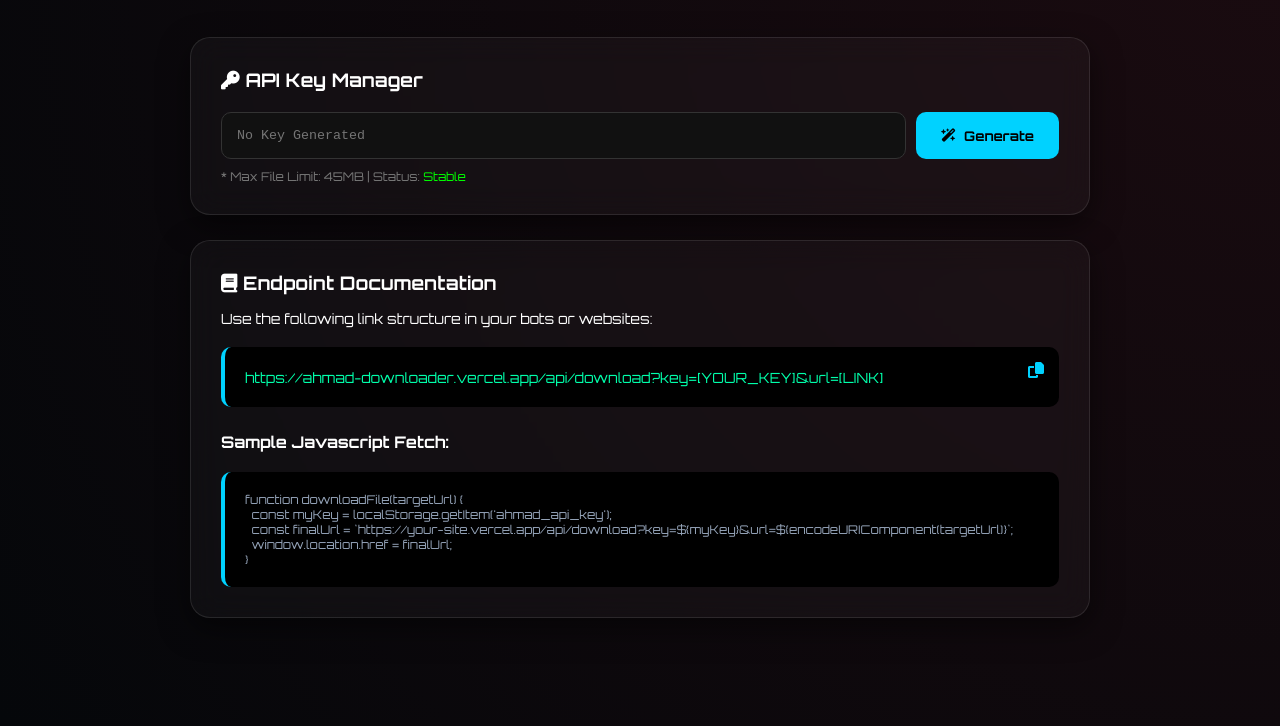
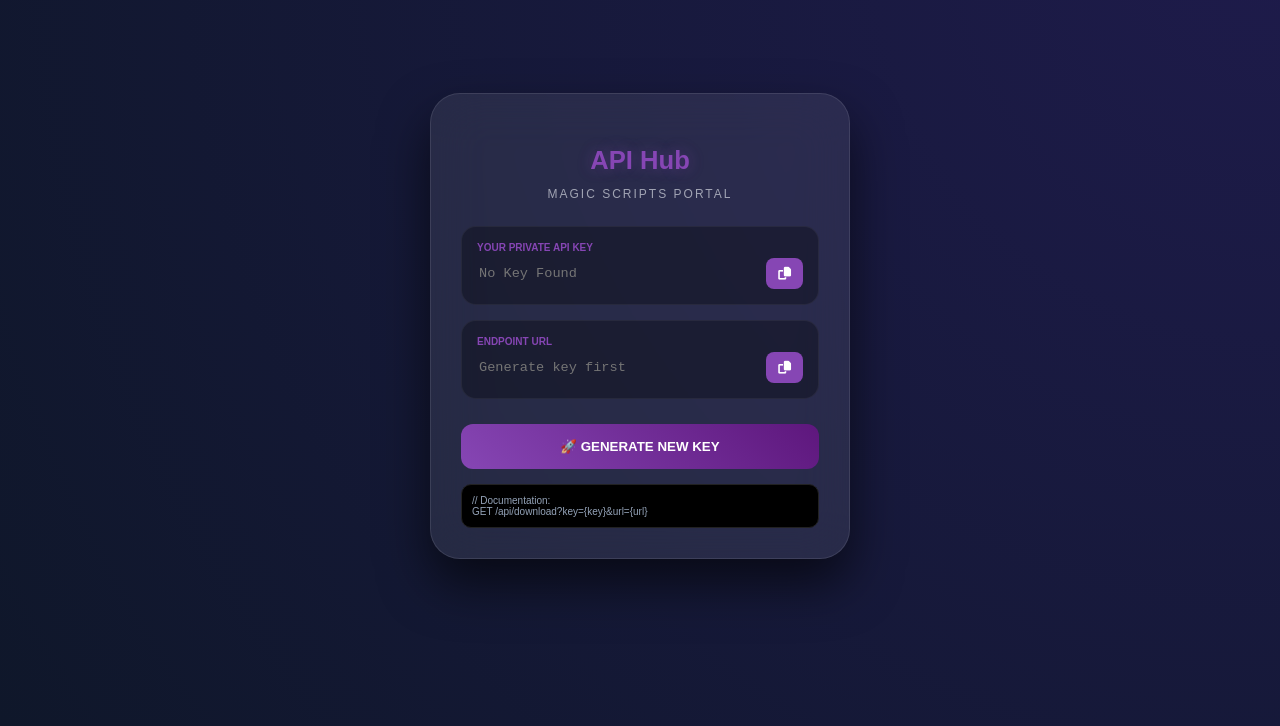
Before and after one commit to ahmad-bhai/ahmad-bhai-social-downloader, a website: page api.html in a window 1280 px wide. Shown: the part 74-800 px from the top of the page. Drawn offline with Linux system fonts and the light colour scheme.

Commit message:
Update api.html

```diff
--- a/api.html
+++ b/api.html
@@ -3,127 +3,99 @@
 <head>
     <meta charset="UTF-8">
     <meta name="viewport" content="width=device-width, initial-scale=1.0">
-    <title>Ahmad Bhai - API Cloud</title>
+    <title>Ahmad Bhai - API Portal</title>
     <link rel="stylesheet" href="https://cdnjs.cloudflare.com/ajax/libs/font-awesome/6.4.0/css/all.min.css">
     <style>
-        :root { --neon: #ff0055; --cyan: #00d2ff; --bg: #05070a; }
-        * { margin:0; padding:0; box-sizing:border-box; font-family:'Orbitron', sans-serif; }
-        body { background: var(--bg); color: white; min-height: 100vh; padding: 20px; background-image: radial-gradient(circle at top right, #1a0b10, transparent); }
+        :root { --accent: #8646B4; --glass: rgba(255, 255, 255, 0.08); --text: #f1f5f9; }
+        body { margin: 0; font-family: 'Poppins', sans-serif; background: radial-gradient(circle at top right, #1e1b4b, #0f172a); color: var(--text); display: flex; justify-content: center; align-items: center; min-height: 100vh; overflow: hidden; }
 
-        .container { max-width: 900px; margin: auto; }
-        .glass-card {
-            background: rgba(255, 255, 255, 0.03); backdrop-filter: blur(15px);
-            border: 1px solid rgba(255, 255, 255, 0.1); border-radius: 20px;
-            padding: 30px; margin-bottom: 25px; box-shadow: 0 10px 30px rgba(0,0,0,0.5);
-        }
+        .container { width: 90%; max-width: 420px; background: var(--glass); backdrop-filter: blur(25px); border: 1px solid rgba(255, 255, 255, 0.1); border-radius: 30px; padding: 30px; text-align: center; box-shadow: 0 25px 50px rgba(0, 0, 0, 0.6); box-sizing: border-box; }
 
-        .header { text-align: center; margin-bottom: 40px; }
-        .header h1 { font-size: 28px; color: var(--cyan); text-shadow: 0 0 10px var(--cyan); }
+        h2 { color: var(--accent); margin-bottom: 5px; font-size: 1.6rem; text-shadow: 0 0 15px rgba(134, 70, 180, 0.4); }
+        .sub-text { font-size: 0.75rem; opacity: 0.6; margin-bottom: 25px; letter-spacing: 2px; }
 
-        .key-section { display: flex; gap: 10px; margin-top: 20px; }
-        input {
-            flex: 1; background: #111; border: 1px solid #333; color: white;
-            padding: 15px; border-radius: 10px; outline: none; font-family: monospace;
-        }
+        .api-box { background: rgba(0,0,0,0.3); padding: 15px; border-radius: 15px; border: 1px solid rgba(255,255,255,0.05); margin-bottom: 15px; position: relative; }
+        .label { font-size: 10px; color: var(--accent); text-align: left; display: block; margin-bottom: 5px; font-weight: bold; }
 
-        .btn {
-            padding: 15px 25px; border-radius: 10px; border: none; font-weight: bold;
-            cursor: pointer; transition: 0.3s; display: flex; align-items: center; gap: 8px;
-        }
-        .btn-gen { background: var(--cyan); color: #000; }
-        .btn-del { background: var(--neon); color: white; display: none; }
+        .row { display: flex; gap: 8px; align-items: center; }
+        .input-box { flex: 1; background: transparent; border: none; color: #00ffaa; font-family: monospace; font-size: 0.85rem; outline: none; white-space: nowrap; overflow: hidden; text-overflow: ellipsis; }
 
-        .docs { background: #000; padding: 20px; border-radius: 10px; border-left: 4px solid var(--cyan); margin-top: 20px; position: relative; }
-        .copy-icon { position: absolute; right: 15px; top: 15px; cursor: pointer; color: var(--cyan); }
-        code { color: #00ffaa; word-break: break-all; font-size: 14px; }
+        .copy-btn { background: var(--accent); color: white; border: none; padding: 8px 12px; border-radius: 8px; cursor: pointer; transition: 0.3s; font-size: 0.8rem; }
+        .copy-btn:hover { transform: scale(1.1); }
 
-        .limit-info { font-size: 12px; color: #777; margin-top: 10px; }
+        .btn-main { width: 100%; padding: 15px; border: none; border-radius: 12px; background: linear-gradient(45deg, #8646B4, #5E177D); color: white; font-weight: bold; cursor: pointer; margin-top: 10px; transition: 0.3s; }
+        .btn-main:hover { box-shadow: 0 0 20px var(--accent); }
+        .btn-del { background: #ef4444; margin-top: 10px; font-size: 0.8rem; padding: 10px; display: none; }
+
+        .code-area { background: #000; padding: 10px; border-radius: 10px; font-size: 10px; text-align: left; margin-top: 15px; color: #94a3b8; border: 1px solid #222; max-height: 80px; overflow-y: auto; word-break: break-all; }
     </style>
-    <link href="https://fonts.googleapis.com/css2?family=Orbitron:wght@400;700&display=swap" rel="stylesheet">
 </head>
 <body>
 
 <div class="container">
-    <div class="header">
-        <h1><i class="fa-solid fa-microchip"></i> AHMAD BHAI DEVELOPER API</h1>
-        <p style="color: #666; font-size: 13px;">Enterprise Level Downloader Bridge</p>
+    <h2>API Hub</h2>
+    <p class="sub-text">MAGIC SCRIPTS PORTAL</p>
+
+    <div class="api-box">
+        <span class="label">YOUR PRIVATE API KEY</span>
+        <div class="row">
+            <input type="text" id="keyVal" class="input-box" readonly placeholder="No Key Found">
+            <button class="copy-btn" onclick="copyIt('keyVal')"><i class="fa-solid fa-copy"></i></button>
+        </div>
     </div>
 
-    <div class="glass-card">
-        <h3><i class="fa-solid fa-key"></i> API Key Manager</h3>
-        <div class="key-section">
-            <input type="text" id="apiKeyDisplay" readonly placeholder="No Key Generated">
-            <button class="btn btn-gen" id="genBtn" onclick="manageKey('generate')"><i class="fa-solid fa-wand-magic-sparkles"></i> Generate</button>
-            <button class="btn btn-del" id="delBtn" onclick="manageKey('delete')"><i class="fa-solid fa-trash"></i></button>
+    <div class="api-box">
+        <span class="label">ENDPOINT URL</span>
+        <div class="row">
+            <input type="text" id="apiLink" class="input-box" readonly placeholder="Generate key first">
+            <button class="copy-btn" onclick="copyIt('apiLink')"><i class="fa-solid fa-copy"></i></button>
         </div>
-        <p class="limit-info">* Max File Limit: 45MB | Status: <span style="color: #00ff00;">Stable</span></p>
     </div>
 
-    <div class="glass-card">
-        <h3><i class="fa-solid fa-book"></i> Endpoint Documentation</h3>
-        <p style="font-size: 14px; margin: 15px 0;">Use the following link structure in your bots or websites:</p>
+    <button class="btn-main" id="genBtn" onclick="action('gen')">🚀 GENERATE NEW KEY</button>
+    <button class="btn-main btn-del" id="delBtn" onclick="action('del')">🗑 DELETE KEY</button>
 
-        <div class="docs">
-            <i class="fa-solid fa-copy copy-icon" onclick="copyApi()"></i>
-            <code id="apiFormat">https://ahmad-downloader.vercel.app/api/download?key=[YOUR_KEY]&url=[LINK]</code>
-        </div>
-
-        <h4 style="margin-top: 25px;">Sample Javascript Fetch:</h4>
-        <div class="docs">
-            <pre style="font-size: 12px; color: #94a3b8;">
-function downloadFile(targetUrl) {
-  const myKey = localStorage.getItem('ahmad_api_key');
-  const finalUrl = `https://your-site.vercel.app/api/download?key=${myKey}&url=${encodeURIComponent(targetUrl)}`;
-  window.location.href = finalUrl;
-}</pre>
-        </div>
+    <div class="code-area" id="codePrev">
+        // Documentation:<br>
+        GET /api/download?key={key}&url={url}
     </div>
 </div>
 
 <script>
-    // Load existing key
     window.onload = () => {
-        const savedKey = localStorage.getItem('ahmad_api_key');
-        if(savedKey) updateUI(savedKey);
+        const saved = localStorage.getItem('ahmad_key');
+        if(saved) refresh(saved);
     }
 
-    function manageKey(action) {
-        if(action === 'generate') {
+    function action(type) {
+        if(type === 'gen') {
             const newKey = 'AB-' + Math.random().toString(36).substr(2, 9).toUpperCase();
-            localStorage.setItem('ahmad_api_key', newKey);
-            updateUI(newKey);
-            alert("🚀 Key Generated Successfully!");
+            localStorage.setItem('ahmad_key', newKey);
+            refresh(newKey);
         } else {
-            if(confirm("Bhai, key delete kar dein? Aapka access band ho jayega.")){
-                localStorage.removeItem('ahmad_api_key');
-                updateUI(null);
+            if(confirm("Delete API access?")) {
+                localStorage.removeItem('ahmad_key');
+                refresh(null);
             }
         }
     }
 
-    function updateUI(key) {
-        const input = document.getElementById('apiKeyDisplay');
-        const genBtn = document.getElementById('genBtn');
-        const delBtn = document.getElementById('delBtn');
-        const apiFormat = document.getElementById('apiFormat');
-
-        if(key) {
-            input.value = key;
-            genBtn.style.display = 'none';
-            delBtn.style.display = 'flex';
-            apiFormat.innerText = `https://ahmad-downloader.vercel.app/api/download?key=${key}&url=YOUR_LINK_HERE`;
-        } else {
-            input.value = '';
-            genBtn.style.display = 'flex';
-            delBtn.style.display = 'none';
-            apiFormat.innerText = `https://ahmad-downloader.vercel.app/api/download?key=[YOUR_KEY]&url=[LINK]`;
-        }
+    function refresh(k) {
+        const urlBase = window.location.origin + "/api/download";
+        document.getElementById('keyVal').value = k || "";
+        document.getElementById('apiLink').value = k ? `${urlBase}?key=${k}&url=` : "";
+        document.getElementById('genBtn').style.display = k ? 'none' : 'block';
+        document.getElementById('delBtn').style.display = k ? 'block' : 'none';
+        document.getElementById('codePrev').innerText = k ? `Final Endpoint:\n${urlBase}?key=${k}&url=YOUR_URL` : "// Generate key to see endpoint";
     }
 
-    function copyApi() {
-        const text = document.getElementById('apiFormat').innerText;
-        navigator.clipboard.writeText(text);
-        alert("📋 API Link Copied!");
+    function copyIt(id) {
+        const val = document.getElementById(id).value;
+        if(!val) return;
+        navigator.clipboard.writeText(val);
+        const btn = document.querySelector(`#${id} + .copy-btn`);
+        btn.innerHTML = '<i class="fa-solid fa-check"></i>';
+        setTimeout(() => btn.innerHTML = '<i class="fa-solid fa-copy"></i>', 2000);
     }
 </script>
 
```
